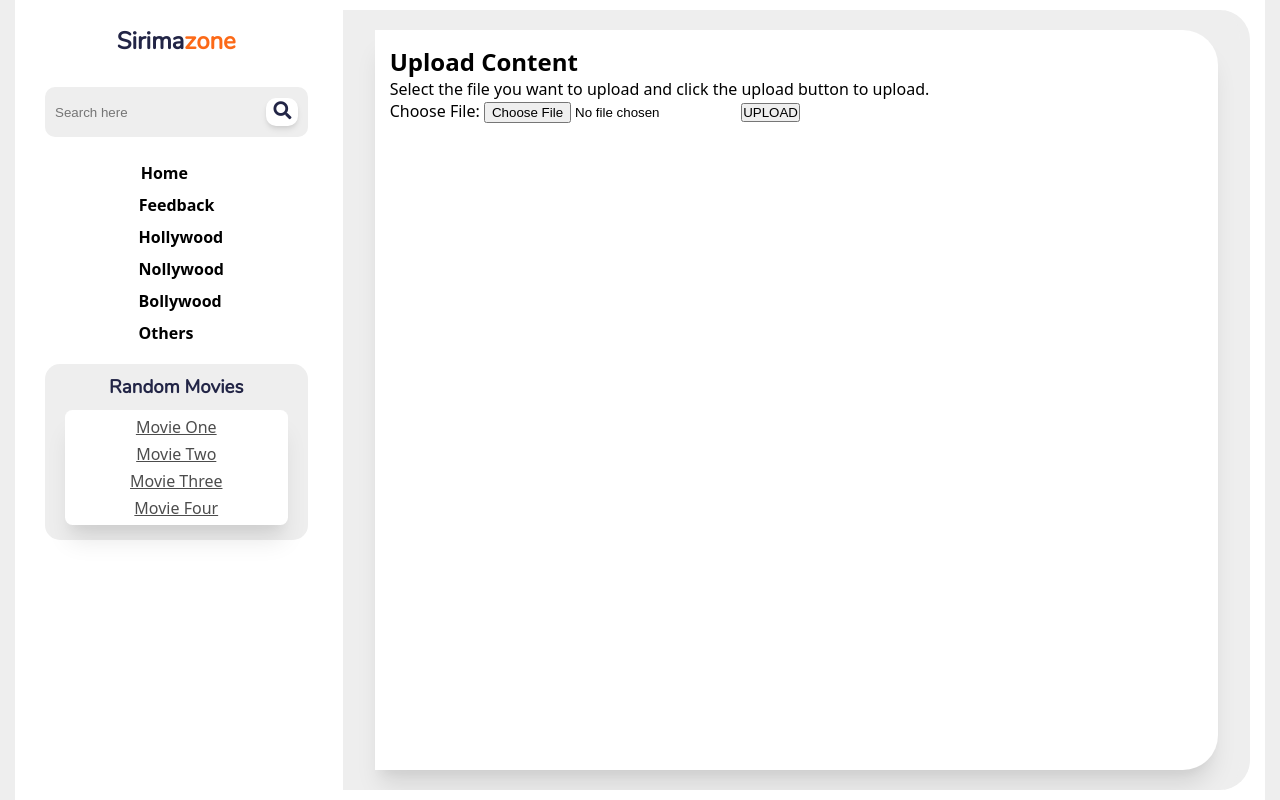
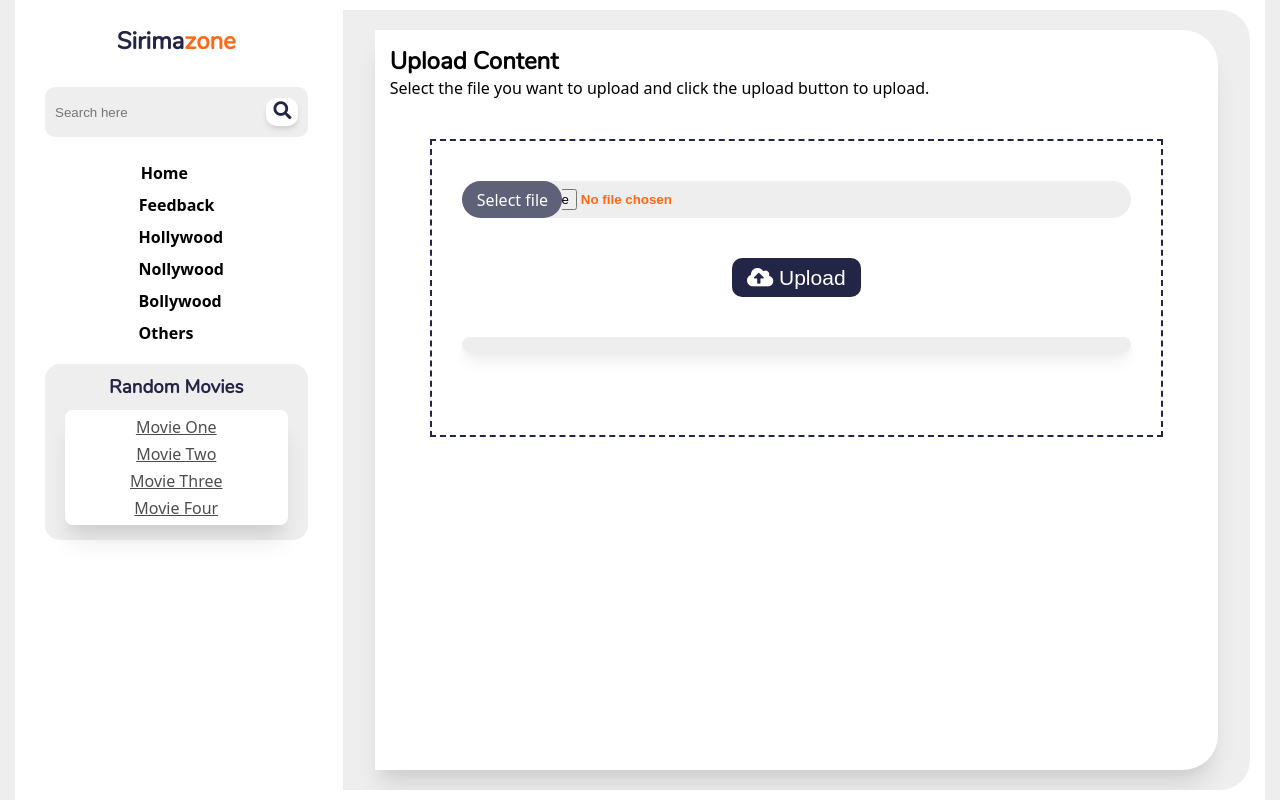
Before and after one commit to IGIfeanyichukwu/sirimazone, a PHP site: page /sirimazone/__admin/upload-content.php in a window 1280 px wide. Run offline with PHP 8.4, Linux system fonts and the light colour scheme.

Commit message:
added upload functionality

```diff
--- a/__admin/upload-content.php
+++ b/__admin/upload-content.php
@@ -1,34 +1,12 @@
 <?php
+session_start();
+
 
 $stepToRoot = '../';
 
 //add jquery and upload js scripts
 $usejQuery = true;
 $useAjaxUpload = true;
-
-//handleUploads
-$upload = 'err';
-if(!empty($_FILES['file'])) {
-	//file upload configuration
-	$targetDir = "../uploadz/";
-	$allowTypes = array('pdf', 'doc', 'docx', 'jpg', 'png', 'jpeg', 'gif');
-
-	$fileName = basename($_FILES['file']['name']);
-	$targetFilePath = $targetDir.$fileName;
-
-	//check whether file type is valid
-	$fileType = pathinfo($targetFilePath, PATHINFO_EXTENSION);
-	if(in_array($fileType, $allowTypes)) {
-		//upload file to the server
-		if(move_uploaded_file($_FILES['file']['tmp_name'], $targetFilePath)) {
-			$upload = 'ok';
-		}
-	}
-}
-
-// echo $upload;
-
-
 
 
 require '../temp/header.php';
@@ -38,21 +16,30 @@ require '../temp/header.php';
 <h2>Upload Content</h2>
 <p>Select the file you want to upload and click the upload button to upload.</p>
 
-<div class="upload-form">
+<div class="file-upload-div">
 
-	<form action="" enctype="multipart/form-data" id="file-upload-form">
-		<label for="">Choose File:</label>
-		<input type="file" name="uploadfile" id="file-upload-input">
-		<input type="submit" name="submit" value="UPLOAD">
+	<form action="" method="post" enctype="multipart/form-data" id="file-upload-form">
+		<div class="file-input-fc">
+			<label for="file-upload-input">Select file</label>
+			<div class="file-input-wrap">
+			    <!-- MAX_FILE_SIZE must precede the file input field -->
+			    <input type="hidden" name="MAX_FILE_SIZE" value="534773760" />
+				<input type="file" name="file" id="file-upload-input" class="">
+			</div>
+		</div>
+		<div class="file-submit-fc">
+			<!-- <input type="submit" name="submit" value="UPLOAD"> -->
+			<button type="submit"><i class="fas fa-cloud-upload-alt"></i> Upload</button>
+		</div>
 	</form>
 
 	<!-- Progress bar -->
-	<div class="progress">
-		<div class="upload-progress-bar"></div>
+	<div class="file-upload-progress">
+		<div class="file-upload-progress-bar"></div>
 	</div>
 
 	<!-- Display upload status -->
-	<div id="uploadStatus"></div>
+	<div id="file-upload-status"></div>
 
 </div>
 
--- a/scripts/dev/script.js
+++ b/scripts/dev/script.js
@@ -1,5 +1,7 @@
 import adminAccess from './adminAccess';
+import fileInput from './fileInput';
 
 console.log("SIRIMAZONE");
 
 adminAccess();
+fileInput();
--- a/scripts/prod/ajaxupload.js
+++ b/scripts/prod/ajaxupload.js
@@ -1,55 +1,91 @@
 console.log('This is from the ajaxupload script');
 
 
-/*$(document).ready(function(){
-	$('#file-upload-form').on('submit', function(e){
+$(document).ready(function () {
+	$("#file-upload-form").on('submit', function(e){
 		e.preventDefault();
 		$.ajax({
 			xhr: function() {
 				var xhr = new window.XMLHttpRequest();
-				xhr.upload.addEventListener('progress', function(evt) {
+				xhr.upload.addEventListener("progress", function(evt) {
 					if(evt.lengthComputable) {
-						var percentComplete = ((evt.loaded /evt.total) * 100);
-						$('.upload-progress-bar').width(percentComplete + '%');
+						var percentComplete = ((evt.loaded / evt.total) * 100);
+						$(".file-upload-progress-bar").width(percentComplete + '%');
 					}
 				}, false);
 				return xhr;
 			},
 			type: 'POST',
-			url: 'upload-content.php',
+			url: '../__admin/fileUploadServer.php',
 			data: new FormData(this),
-			contentType: false;
+			contentType: false,
 			cache: false,
 			processData: false,
 			beforeSend: function() {
-				$('.upload-progress-bar').width('0%');
-				$('#uploadStatus').html('uplooading');
+				$('.file-upload-progress-bar').width('0%');
+				$('#file-upload-status').html('<p>uploading to server...</p>');
 			},
 			error: function() {
-				$('#upload').html('<p>File upload fail, please try again.</p>')
+				$('#file-upload-status').html('<p>uploaded failed.</p>');
+				mdtoast('File upload failed, kindly try again', {
+						duration: 3000,
+			  			type: 'error'
+					});
+
 			},
-			success: function() {
-				if(resp == 'ok') {
+			success: function(response) {
+				console.log('It was successful');
+				console.log('Response value is ', response);
+				if (response == 'ok') {
 					$('#file-upload-form')[0].reset();
-					$('#uploadStatus').html('<p>File has been uploaded successfully.</p>')
-				}else if(resp == 'err') {
-					$('#uploadStatus').html('<p>please select a valid file to upload</p>')
+					$('#file-upload-status').html('<p>uploaded.</p>');
+	    			document.querySelector('.modal-bg').classList.add('show-modal-bg');
+					mdtoast('Hurray, The file has been successfully uploaded.', {
+					duration: 4000,
+		  			type: 'success',
+		  			// modal: true,
+		  			interaction: true,
+		  			interactionTimeout: 5000,
+		  			actionText: 'OK',
+	  				action: function(){
+	    			document.querySelector('.modal-bg').classList.remove('show-modal-bg');
+	    			this.hide();
+	  			}
+
+				});
+				}else if (response == 'err') {
+					$('#file-upload-status').html('');
+					$(".file-upload-progress-bar").width('0');
+					mdtoast('Please select a valid file to upload', {
+						duration: 3000,
+			  			type: 'error'
+					});
+				} else if (response == 'max_size_err') {
+					$('#file-upload-status').html('');
+					$(".file-upload-progress-bar").width('0');
+					mdtoast('File size should not exceed 510MB', {
+						duration: 3000,
+			  			type: 'error'
+					});
 				}
+
 			}
-			});
 		});
+	});
 
 		//file type validation
 		$('#file-upload-input').change(function(){
-			var allowedTypes = ['application/pdf', 'application/msword', 'application/vnd.ms-office', 'application/vnd.openxmlformats-officedocument.wordprocessingml', 'image/jpeg', 'image/png', 'image/jpg', 'image/gif'];
+			var allowedTypes = ['image/jpeg', 'image/png', 'image/jpg', 'image/gif', 'audio/mpeg', 'video/3gpp', 'video/mp4', 'video/x-matroska' ];
 
 			var file = this.files[0];
 			var fileType = file.type;
 			if(!allowedTypes.includes(fileType)) {
-				alert('Please select a valid file(PDF/DOC/DOCX/JPEG/JPG/PNG/GIF).');
+				mdtoast('Please select a valid file(JPEG/JPG/PNG/GIF/MP3/3GP/MP4/MKV).', {
+						duration: 4000,
+			  			type: 'warning'
+					});
 				$('file-upload-input').val('');
 				return false;
 			}
 			})
 	});
-*/
--- a/scripts/prod/app.js
+++ b/scripts/prod/app.js
@@ -153,13 +153,48 @@ var adminAccess = function adminAccess() {
 
 var _default = adminAccess;
 exports.default = _default;
+},{}],"fileInput.js":[function(require,module,exports) {
+"use strict";
+
+Object.defineProperty(exports, "__esModule", {
+  value: true
+});
+exports.default = void 0;
+
+var fileInput = function fileInput() {
+  /*const inputs = document.querySelectorAll('.file-input-fc');
+
+  if (inputs !== null) {
+  	Array.prototype.forEach.call(inputs, function( input ) {
+  		const label = input.nextElementSibling, labelVal = label.innerHTML;
+
+  		input.addEventListener('change', function(e) {
+  			let fileName = '';
+  			fileName = e.target.value.split('\\').pop();
+
+  			if (fileName) {
+  				label.innerHTML = fileName;
+  			} else {
+  				label.innerHTML = labelVal;
+  			}
+  		});
+  	});
+  }
+  */
+};
+
+var _default = fileInput;
+exports.default = _default;
 },{}],"script.js":[function(require,module,exports) {
 "use strict";
 
 var _adminAccess = _interopRequireDefault(require("./adminAccess"));
 
+var _fileInput = _interopRequireDefault(require("./fileInput"));
+
 function _interopRequireDefault(obj) { return obj && obj.__esModule ? obj : { default: obj }; }
 
 console.log("SIRIMAZONE");
 (0, _adminAccess.default)();
-},{"./adminAccess":"adminAccess.js"}]},{},["script.js"], null)
+(0, _fileInput.default)();
+},{"./adminAccess":"adminAccess.js","./fileInput":"fileInput.js"}]},{},["script.js"], null)
--- a/styles/css/style.css
+++ b/styles/css/style.css
@@ -22,6 +22,10 @@ body {
   background-color: #eee;
   font-size: 1.6rem;
   overflow: hidden;
+}
+
+h1, h2, h3, h4, h5, h6 {
+  font-family: nunito, system-ui, -apple-system, BlinkMacSystemFont, "Segoe UI", Roboto, "Helvetica Neue", Arial, "Noto Sans", sans-serif, "Apple Color Emoji", "Segoe UI Emoji", "Segoe UI Symbol", "Noto Color Emoji", sans-serif;
 }
 
 ::selection {
@@ -438,3 +442,77 @@ body {
     transform: rotate3d(0, 0, 1, 0deg);
   }
 }
+.file-upload-progress {
+  height: 1.5rem;
+  background-color: #eee;
+  border-radius: 10rem;
+  margin: 2rem 0;
+  box-shadow: 0 10px 15px -3px rgba(0, 0, 0, 0.1), 0 4px 6px -2px rgba(0, 0, 0, 0.05);
+}
+.file-upload-progress-bar {
+  background-color: #222546;
+  height: 1.5rem;
+  transition: width 0.6s ease;
+  border-radius: 10rem;
+  width: 0;
+}
+
+#file-upload-status {
+  margin-top: 1rem;
+  font-size: 2rem;
+  height: 2.8rem;
+}
+
+.file-upload-div {
+  margin: 4rem 4rem 2rem;
+  text-align: center;
+  border: 2px dashed #222546;
+  padding: 4rem 3rem 3.5rem;
+}
+
+.file-input-fc {
+  background-color: #eee;
+  display: flex;
+  border-radius: 10rem;
+}
+.file-input-fc .file-input-wrap {
+  position: relative;
+  overflow-x: hidden;
+  display: inline-block;
+}
+.file-input-fc .file-input-wrap input[type=file] {
+  position: relative;
+  top: 0;
+  left: -7.2rem;
+  padding: 0.75rem 0;
+  font-weight: 600;
+  color: #fc6917;
+}
+.file-input-fc label {
+  display: inline-block;
+  background: rgba(34, 37, 70, 0.7);
+  color: white;
+  padding: 0.75rem 1.5rem;
+  border-radius: 10rem;
+  width: 10rem;
+  white-space: nowrap;
+}
+.file-input-fc label:hover {
+  background-color: #222546;
+}
+
+.file-submit-fc {
+  margin: 4rem 2rem;
+}
+.file-submit-fc button {
+  outline: none;
+  background-color: #222546;
+  padding: 0.75rem 1.5rem;
+  font-size: 2.1rem;
+  border: 0 solid transparent;
+  color: white;
+  border-radius: 1rem;
+}
+.file-submit-fc button:hover {
+  background-color: rgba(34, 37, 70, 0.7);
+}
--- a/styles/scss/_topstuff.scss
+++ b/styles/scss/_topstuff.scss
@@ -20,6 +20,10 @@ body {
 	background-color: #eee;
     font-size: 1.6rem;
     overflow: hidden;
+}
+
+h1, h2, h3, h4, h5, h6 {
+    font-family: nunito, $font-sans;
 }
 
 ::selection {
--- /dev/null
+++ b/styles/scss/_uploadcontent.scss
@@ -0,0 +1,90 @@
+.file-upload-progress {
+	height: 1.5rem;
+	background-color: #eee;
+	border-radius: 10rem;
+	margin:  2rem 0;
+	box-shadow: $shadow-lg;
+
+	&-bar {
+		background-color: $primary-color2;
+		height: 1.5rem;
+		transition: width 0.6s ease;
+		border-radius: 10rem;
+		width: 0;
+	}
+}
+
+#file-upload-status {
+	margin-top: 1rem;
+	// background-color: orange;
+	font-size: 2rem;
+	height: 2.8rem;
+}
+
+.file-upload-div {
+	margin: 4rem 4rem 2rem;
+	text-align: center;
+	border: 2px dashed $primary-color2;
+	padding: 4rem 3rem 3.5rem;
+
+
+}
+
+
+
+.file-input-fc {
+	background-color: #eee;
+	display: flex;
+	border-radius: 10rem;
+
+	.file-input-wrap {
+		position: relative;
+		overflow-x: hidden;
+		display: inline-block;
+
+		input[type="file"] {
+			position: relative;
+			top: 0;
+			left: -7.2rem;
+			padding: 0.75rem 0;
+			font-weight: 600;
+			color: $sec-color;
+		}
+	}
+
+	label {
+		display: inline-block;
+		background: $primary-color;
+		color: white;
+		padding: 0.75rem 1.5rem;
+		border-radius: 10rem;
+		width: 10rem;
+		white-space: nowrap;
+
+		&:hover {
+			background-color: $primary-color2;
+		}
+
+	}
+
+}
+
+
+.file-submit-fc {
+	margin: 4rem 2rem;
+
+	button {
+		outline: none;
+		background-color: $primary-color2;
+		padding: 0.75rem 1.5rem;
+		font-size: 2.1rem;
+		border: 0 solid transparent;
+		color: white;
+		border-radius: 1rem;
+
+		&:hover {
+			background-color: $primary-color;
+		}
+
+	}
+}
--- a/styles/scss/style.scss
+++ b/styles/scss/style.scss
@@ -7,3 +7,4 @@
 @import 'main';
 @import 'adminlogin';
 @import 'profile';
+@import 'uploadcontent';
--- a/temp/header.php
+++ b/temp/header.php
@@ -7,6 +7,8 @@
     <link rel="stylesheet" href="<?php echo isset($stepToRoot) ? $stepToRoot : null; echo 'styles/css/mdtoast.css'; ?>">
 
     <link rel="stylesheet" href="<?php echo isset($stepToRoot) ? $stepToRoot : null; echo 'styles/css/style.css'; echo '?v='.time() ?>">
+
+	<script src="<?php echo isset($stepToRoot) ? $stepToRoot : null; echo 'scripts/prod/mdtoast.min.js'; ?>"></script>
 
  <?php
  		if(isset($usejQuery) && $usejQuery === true) {
@@ -24,7 +26,6 @@
  		}
  ?>
 
-	<script src="<?php echo isset($stepToRoot) ? $stepToRoot : null; echo 'scripts/prod/mdtoast.min.js'; ?>"></script>
 
 </head>
 <body>
```
Also changed, not shown: __admin/fileUploadServer.php (added, +67 -0 lines), __admin/php configuration & initialization file/readme about php.ini file.txt (added, +14 -0 lines), scripts/dev/fileInput.js (added, +27 -0 lines), 1 other file.
